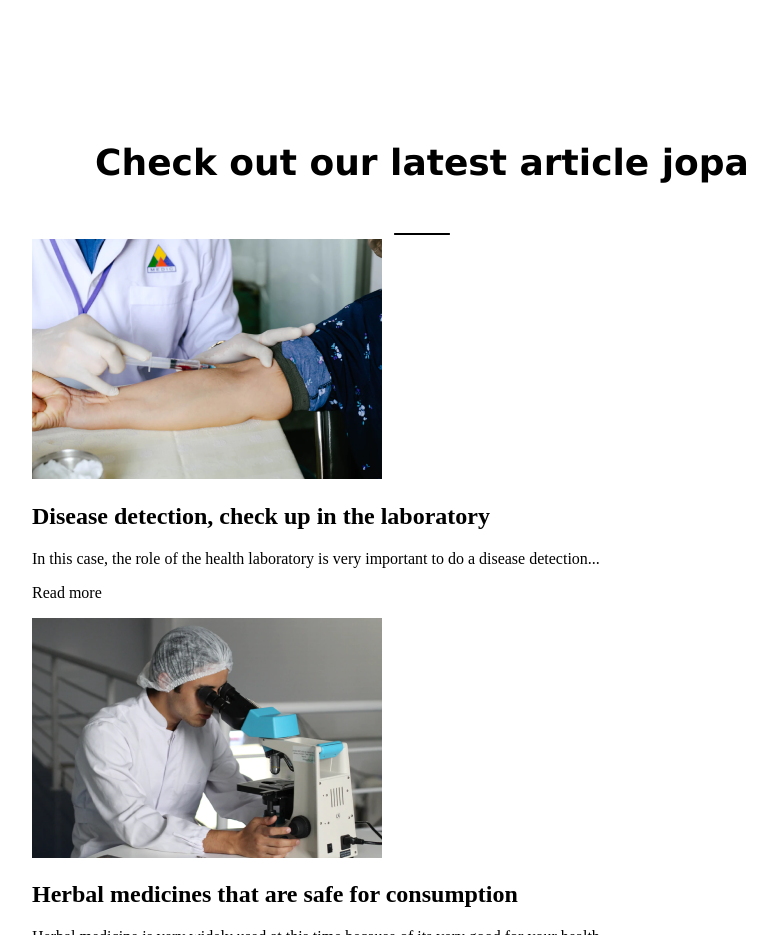
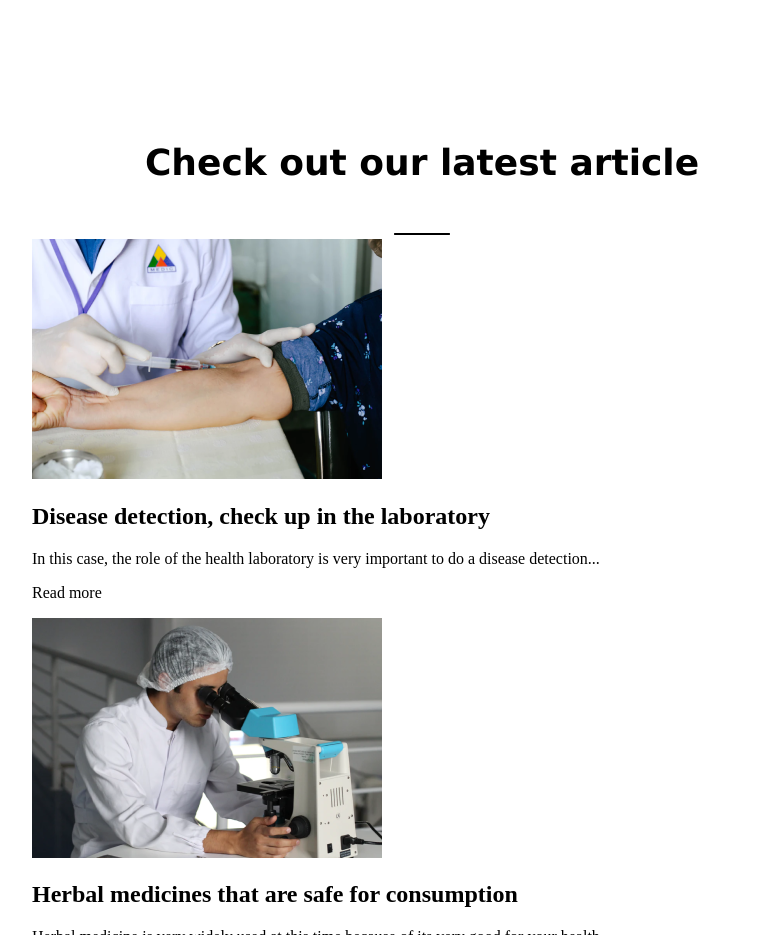
Before and after one commit to Tonya182/Trafalgar, a plain HTML site: page index.html in a window 1280 px wide. Shown: the part 4080-5015 px from the top of the page, without its empty margins (218-995 px from the left). Drawn offline with Linux system fonts and the light colour scheme.

Commit message:
Revert "добавил jopa"
This reverts commit 6fdcf362c54a1aec14a97c13454995185a422824.

```diff
--- a/index.html
+++ b/index.html
@@ -136,7 +136,7 @@
 	<!-- шестой блок, использую БЭМ -->
 	<div class="late-article">
 		<div class="late-article-text">
-			<h2>Check out our latest article jopa</h2>
+			<h2>Check out our latest article</h2>
 			<img src="img/frames/Rectangle 2.png" alt="">
 		</div>
 		<div class="late-article-info">
```
